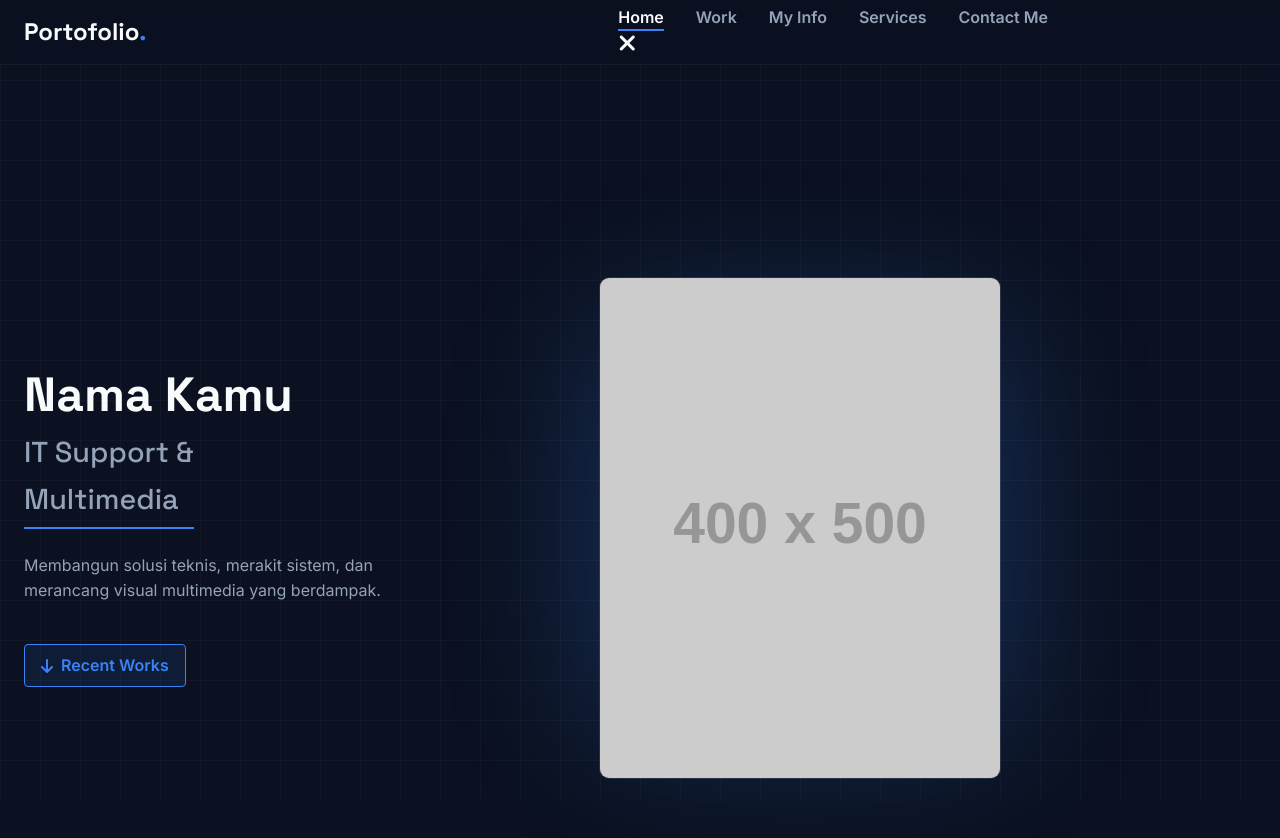
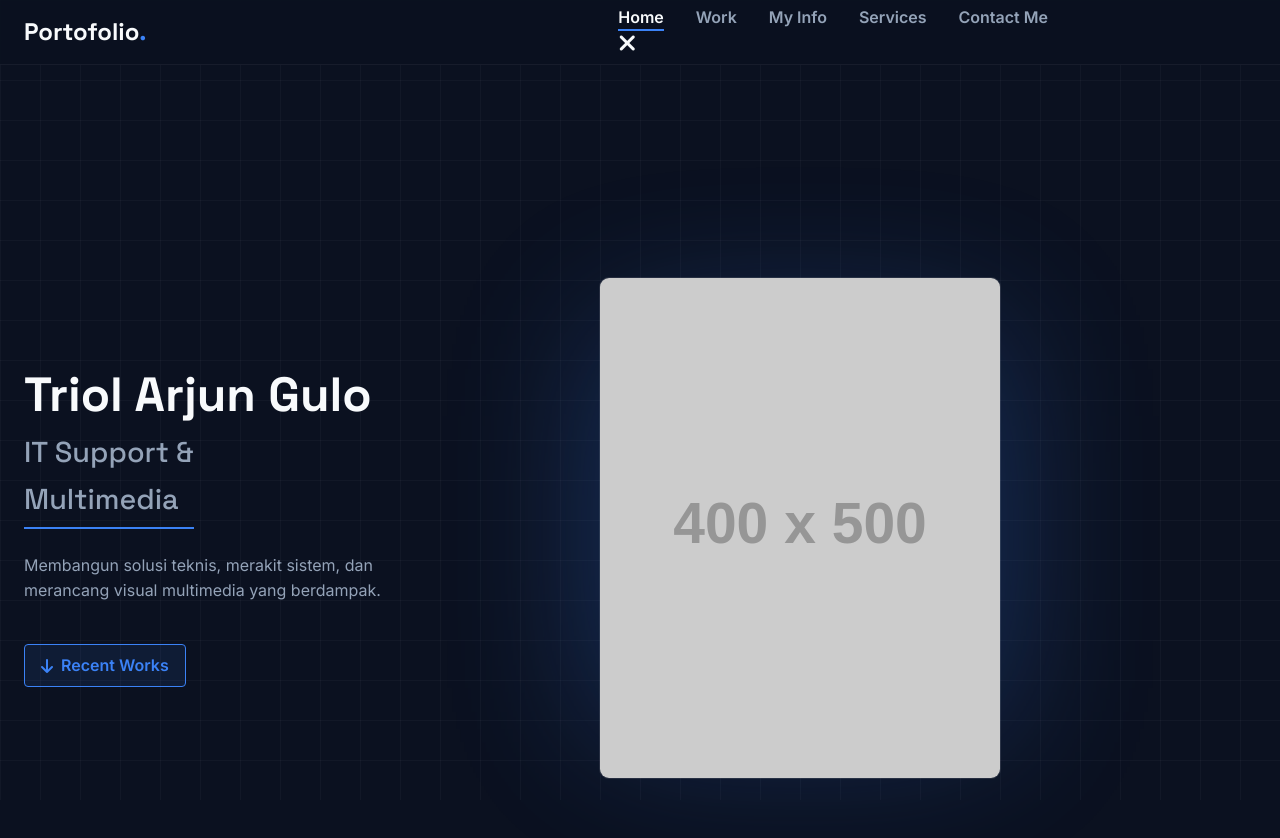
Before and after one commit to triolarjn-art/portofolio, a plain HTML site: page index.html in a window 1280 px wide. Shown: the top 838 px of the page. Drawn offline with Linux system fonts and the light colour scheme; placeholder pictures from the web are drawn by us.

Commit message:
Fix HTML formatting and update content

```diff
--- a/index.html
+++ b/index.html
@@ -37,7 +37,7 @@
         <section class="home section" id="home">
             <div class="home__container container grid">
                 <div class="home__data reveal">
-                    <h1 class="home__name">Nama Kamu</h1>
+                    <h1 class="home__name">Triol Arjun Gulo</h1>
                     <h2 class="home__profession">IT Support & <br> Multimedia</h2>
                     <p class="home__desc">Membangun solusi teknis, merakit sistem, dan merancang visual multimedia yang berdampak.</p>
 
```
